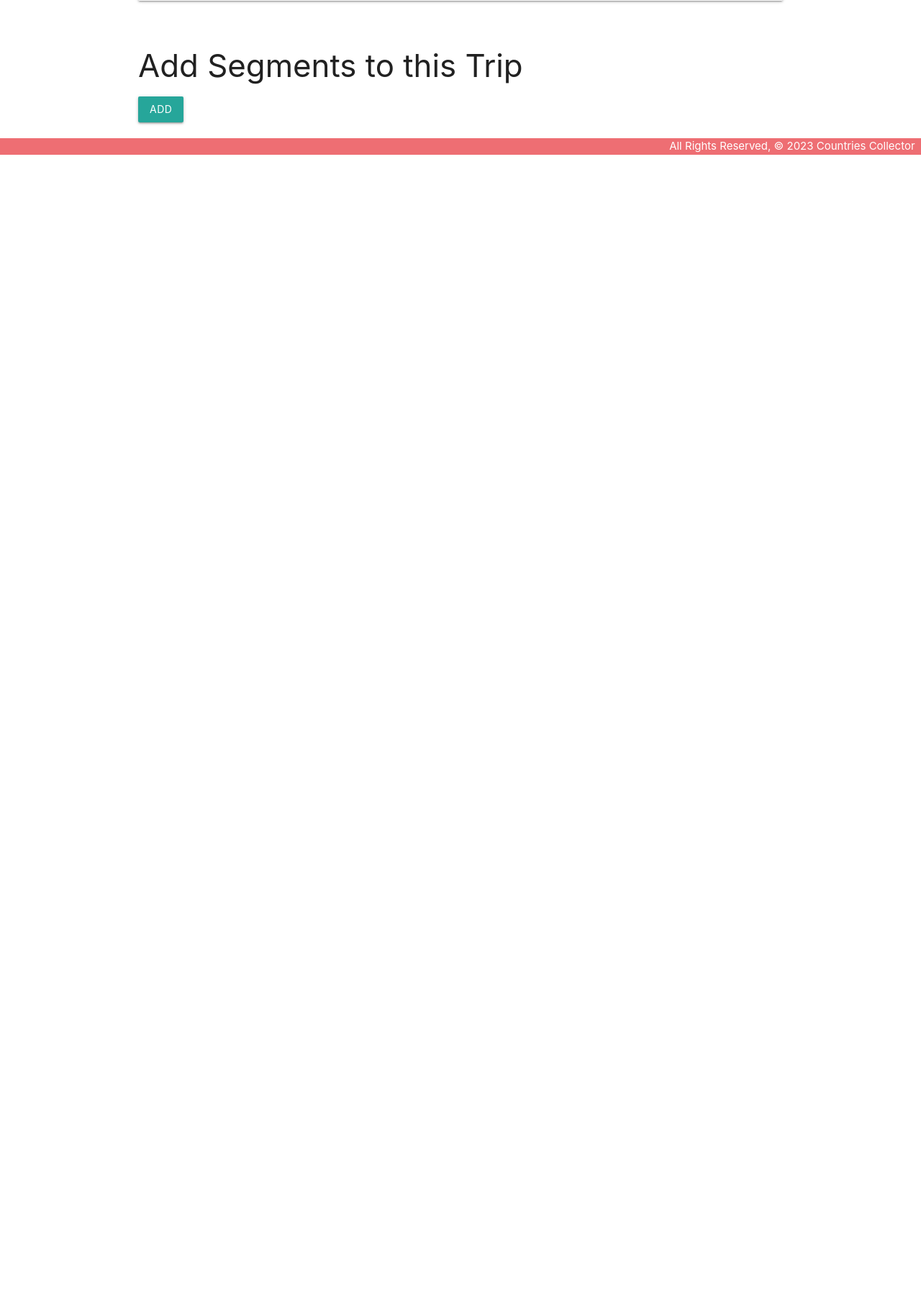
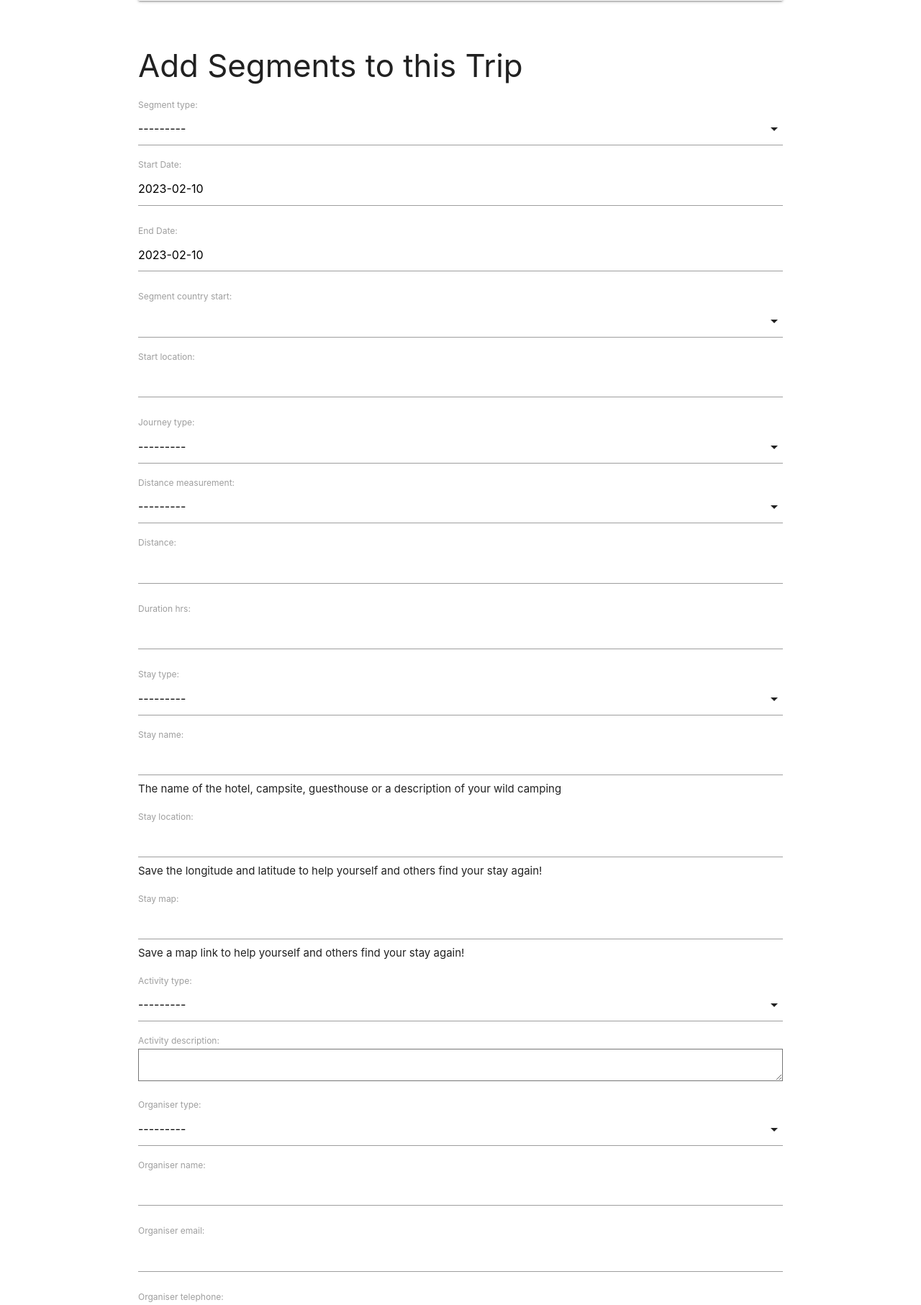
Before and after one commit to marcuswonder/countrycollector, a Django app: page /trips/1/ in a window 1280 px wide. Shown: the part 857-2670 px from the top of the page at 72% size. Before the commit the page ends 1072 px from the top, so only its background shows below. Run offline with Django 4.2, Linux system fonts and the light colour scheme; tables that the repository leaves empty hold one stand-in row (values such as "Sample post").

Commit message:
Checking

```diff
--- /dev/null
+++ b/main_app/forms.py
@@ -0,0 +1,7 @@
+from django.forms import ModelForm
+from .models import Segment
+
+class SegmentForm(ModelForm):
+  class Meta:
+    model = Segment
+    fields = ['segment_type', 'start_date', 'end_date', 'segment_country_start', 'start_location', 'journey_type', 'distance_measurement', 'distance', 'duration_hrs', 'stay_type', 'stay_name', 'stay_location', 'stay_map', 'activity_type', 'activity_description', 'organiser_type', 'organiser_name', 'organiser_email', 'organiser_telephone']
--- a/main_app/templates/base.html
+++ b/main_app/templates/base.html
@@ -25,8 +25,8 @@
             <li><a href="{% url 'trips_index' %}">See All Trips</a></li>
             <li><a href="{% url 'logout' %}">Log Out</a></li>
           {% else %}
-            <li><a href="{% url 'signup' %}">Sign Up</a></li>
-            <li><a href="{% url 'login' %}">Log In</a></li>
+          <li><a href="{% url 'signup' %}">Sign Up</a></li>
+          <li><a href="{% url 'login' %}">Log In</a></li>
         {% endif %}
         </ul>
       </div>
--- /dev/null
+++ b/main_app/templates/segments/create.html
@@ -0,0 +1,5 @@
+{% extends 'base.html' %}
+{% block content %}
+
+<h1>Create Segment for {{ title.id}} </h1>
+{% endblock %}
--- a/main_app/templates/trips/detail.html
+++ b/main_app/templates/trips/detail.html
@@ -63,12 +63,57 @@
 
 <div class="col s6">
   <h3>Add Segments to this Trip</h3>
-  <a href="{% url 'segments_create' %}" class="btn">Add</a>
+  <form action="{% url 'add_segment' trip.id %}" method="POST">
+    {% csrf_token %}
+    <!-- Render the inputs -->
+    {{ segment_form.as_p }}
+    <input type="submit" class="btn" value="Add Segment">
+  </form>
 
 </div>
 <br>
 
+<script>
+  const segmentTypeEl = document.getElementById('id_segment_type');
+  M.FormSelect.init(segmentTypeEl);
 
+  const startDateEl = document.getElementById('id_start_date');
+  M.Datepicker.init(startDateEl, {
+    format: 'yyyy-mm-dd',
+    defaultDate: new Date(),
+    setDefaultDate: true,
+    autoClose: true
+  });
+
+  const endDateEl = document.getElementById('id_end_date');
+  M.Datepicker.init(endDateEl, {
+    format: 'yyyy-mm-dd',
+    defaultDate: new Date(),
+    setDefaultDate: true,
+    autoClose: true
+  });
+
+  const segmentCountryStartEl = document.getElementById('id_segment_country_start');
+  M.FormSelect.init(segmentCountryStartEl);
+
+  const journeyTypeEl = document.getElementById('id_journey_type');
+  M.FormSelect.init(journeyTypeEl);
+
+  const distanceMeasurementEl = document.getElementById('id_distance_measurement');
+  M.FormSelect.init(distanceMeasurementEl);
+
+  const stayTypeEl = document.getElementById('id_stay_type');
+  M.FormSelect.init(stayTypeEl);
+
+  const activityTypeEl = document.getElementById('id_activity_type');
+  M.FormSelect.init(activityTypeEl);
+
+  const organiserTypeEl = document.getElementById('id_organiser_type');
+  M.FormSelect.init(organiserTypeEl);
+
+  const tripEl = document.getElementById('id_trip');
+  M.FormSelect.init(tripEl);
+</script>
 
 
 
--- a/main_app/urls.py
+++ b/main_app/urls.py
@@ -14,7 +14,8 @@
     path('trips/<int:pk>/delete/', views.TripDelete.as_view(), name='trips_delete'),
     path('segments/', views.segments_index, name='segments_index'),
     path('segments/<int:segment_id>/', views.segments_detail, name='segment_detail'),
-    path('segments/create/', views.SegmentCreate.as_view(), name='segments_create'),
+    # path('segments/create/', views.SegmentCreate.as_view(), name='segments_create'),
+    path('trips/<int:trip_id>/add_segment/', views.add_segment, name='add_segment'),
     path('segments/<int:pk>/update/', views.SegmentUpdate.as_view(), name='segments_update'),
     path('segments/<int:pk>/delete/', views.SegmentDelete.as_view(), name='segments_delete'),
     path('fetchcountries', views.fetchCountries, name='fetch_countries')
--- a/main_app/views.py
+++ b/main_app/views.py
@@ -1,12 +1,15 @@
 from django.shortcuts import render, redirect
 from django.views.generic.edit import CreateView, UpdateView, DeleteView
 from .models import Country, Trip, Segment
+
 import requests
+
 from django.contrib.auth import login
 from django.contrib.auth.forms import UserCreationForm
 from django.contrib.auth.decorators import login_required
 from django.contrib.auth.mixins import LoginRequiredMixin
 
+from .forms import SegmentForm
 
 
 # Create your views here.
@@ -37,9 +40,11 @@
 def trips_detail(request, trip_id):
   trip = Trip.objects.get(id=trip_id)
   segments = Segment.objects.all()
+  segment_form = SegmentForm()
   return render(request, 'trips/detail.html', {
     'trip': trip,
-    'segments': segments
+    'segments': segments,
+    'segment_form': segment_form
   })
 
 def segments_detail(request, segment_id):
@@ -56,9 +61,17 @@
     form.instance.user = self.request.user
     return super().form_valid(form)
 
-class SegmentCreate(CreateView):
-  model = Segment
-  fields = '__all__'
+# class SegmentCreate(CreateView):
+#   model = Segment
+#   fields = '__all__'
+
+def add_segment(request, trip_id):
+  form = SegmentForm(request.POST)
+  if form.is_valid():
+    new_segment = form.save(commit=False)
+    new_segment.trip_id = trip_id
+    new_segment.save()
+  return redirect('trip_detail', trip_id=trip_id)
 
 class TripUpdate(UpdateView):
   model = Trip
```
